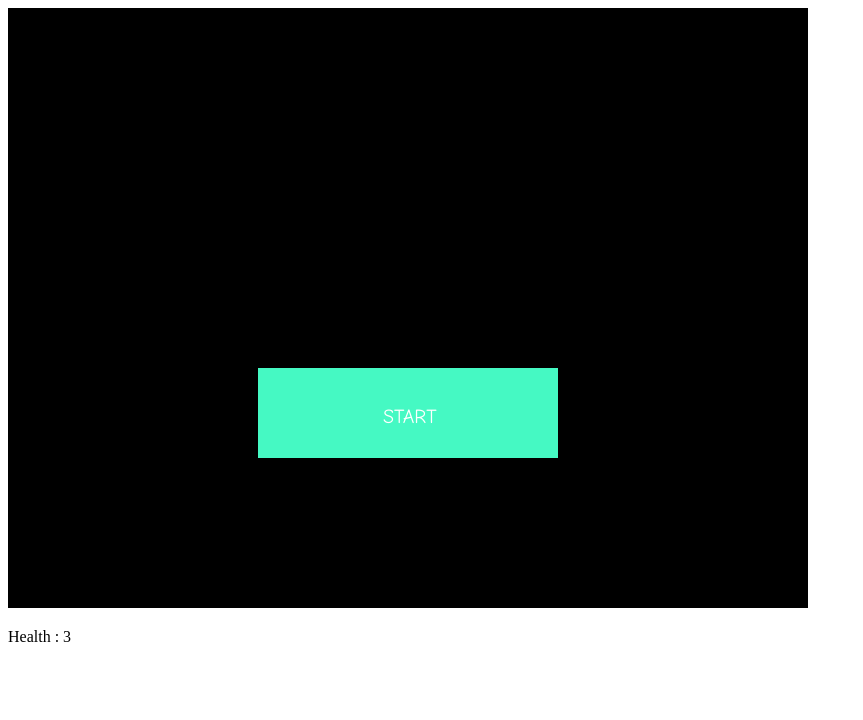
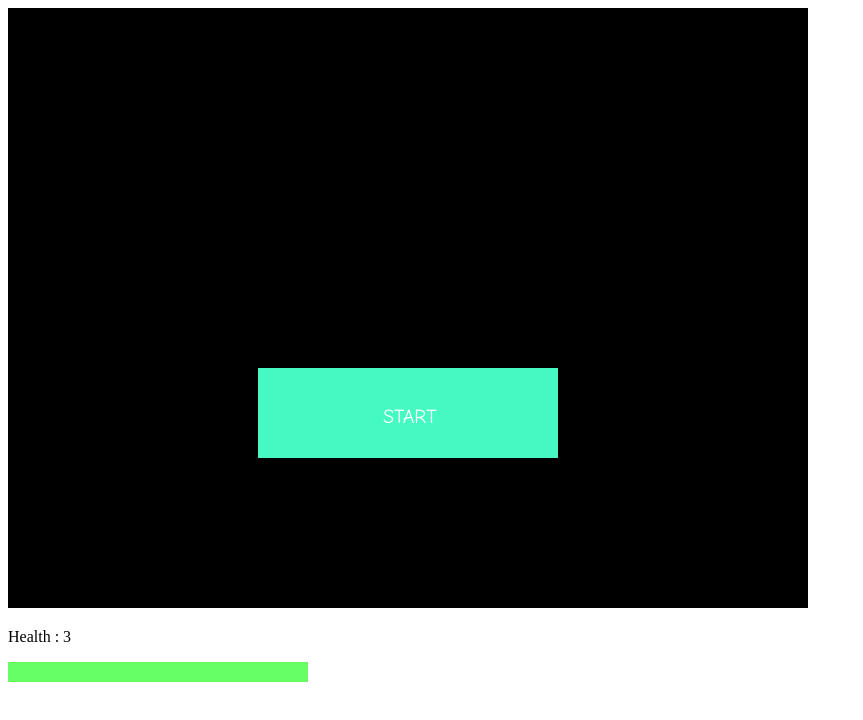
Before and after one commit to cjnewco/StarfighterJS, a plain HTML site: page StarfighterJS/index.html in a window 1280 px wide. Shown: the whole page, without its empty margins (0-863 px from the left). Drawn offline with Linux system fonts and the light colour scheme.

Commit message:
heathbar is visible, doesnt update

```diff
--- a/StarfighterJS/index.html
+++ b/StarfighterJS/index.html
@@ -11,6 +11,8 @@
     <canvas id="canvas"></canvas>
     <script src="script.js"></script>
     <p id='helth'> Health : <script> document.write( helth )</script> </p>
-    <div id="helthbar"></div>
+    <svg width="600" height="20">
+         <rect width="300" height="20" style="fill:rgb(102,255,102);"></rect>
+    </svg>
 </body>
 </html>
```
